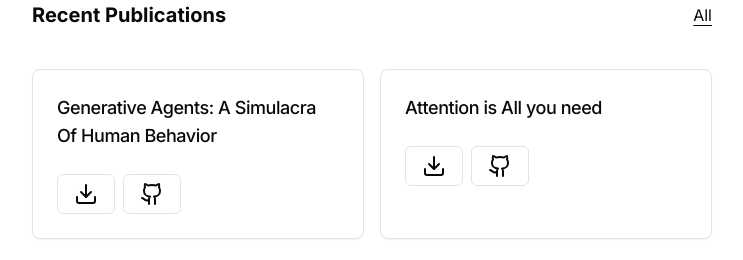
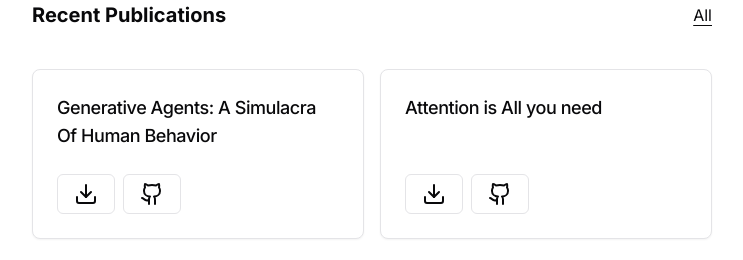
Before and after one commit to u0fz-ai-lab/ai-research-lab-site, a Next.js app: page / in a window 1280 px wide. Shown: the part 391-651 px from the top of the page, without its empty margins (268-1011 px from the left). Built offline with nearby package versions, Linux system fonts and the light colour scheme.

Commit message:
chore paper fix

```diff
--- a/app/page.tsx
+++ b/app/page.tsx
@@ -35,14 +35,13 @@ export default function Home() {
 							key={paper.name}
 							className="flex flex-col p-0 transition-all duration-300 hover:-translate-y-1 hover:border-zinc-900 justify-between"
 						>
-							<Link href="/" target="_blank">
 							<CardHeader className="flex flex-row items-center justify-between">
 								<CardTitle className="font-medium text-lg">
 									{paper.name}
 								</CardTitle>
 							</CardHeader>
 							<CardContent className="flex items-center gap-2">
-									<Link href="">
+								<Link href={paper.link}>
 									<Button variant="outline">
 										<Download />
 									</Button>
@@ -53,7 +52,6 @@ export default function Home() {
 									</Button>
 								</Link>
 							</CardContent>
-							</Link>
 						</Card>
 					))}
 				</div>
```
Lines whose indentation alone changed are shown as unchanged.
